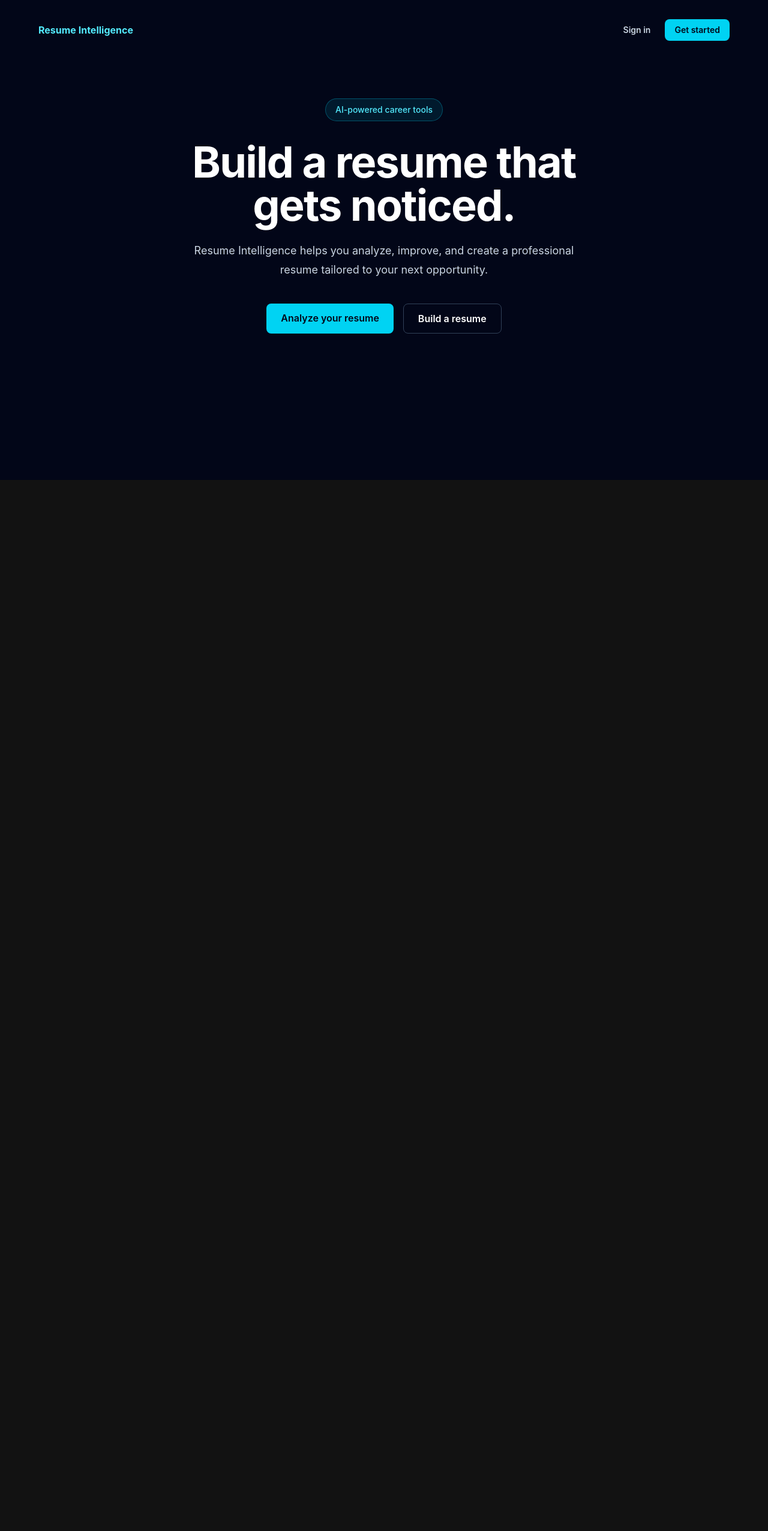
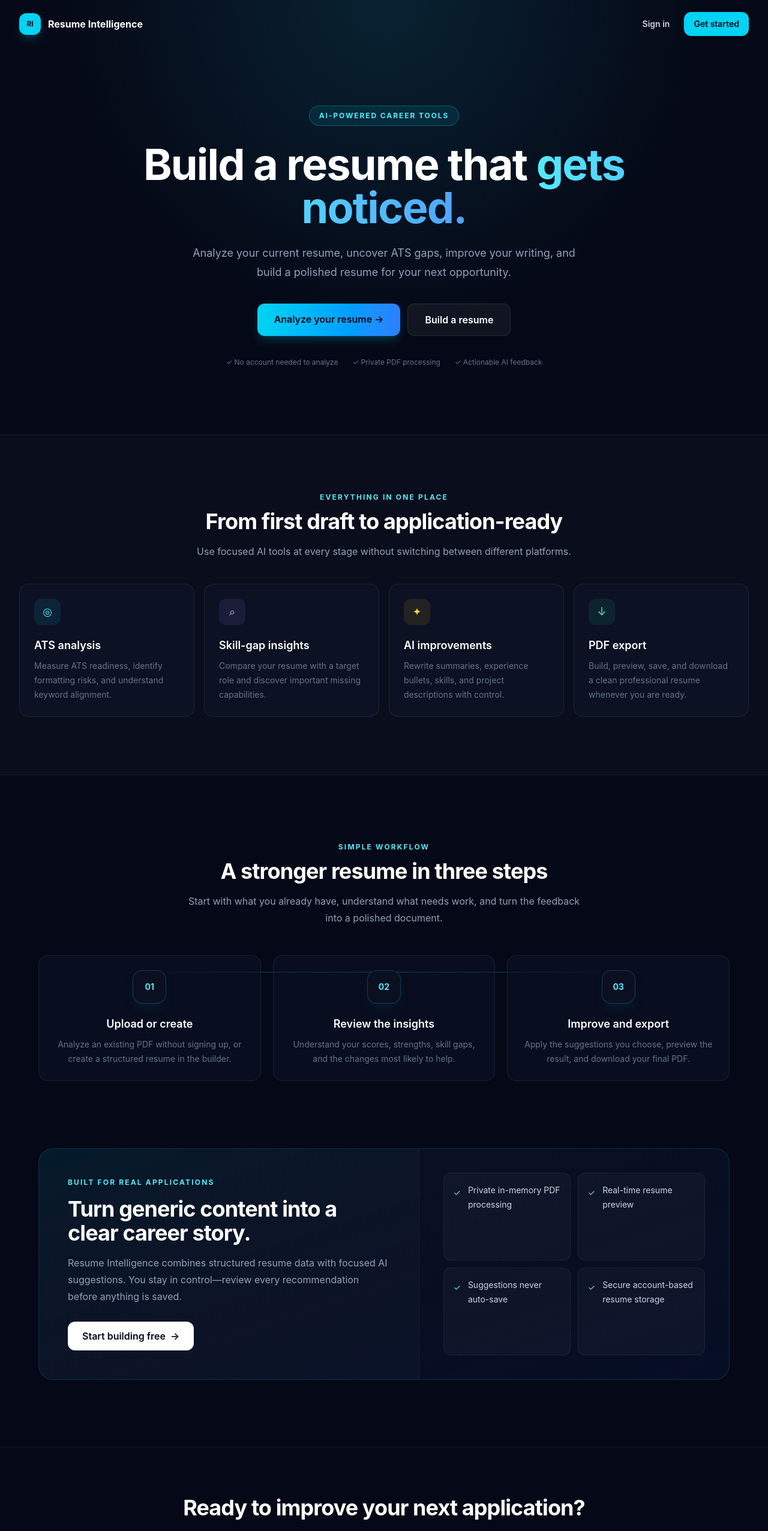
Before and after one commit to im-alisher/resume-intelligence, a React (Vite) app in the folder frontend/: page / in a window 1280 px wide. Shown: the top 2552 px of the page at 60% size. Before the commit the page ends 800 px from the top, so only its background shows below. Built offline with nearby package versions, Linux system fonts and the light colour scheme; no server answers.

Commit message:
expand responsive homepage content

```diff
--- a/frontend/src/App.tsx
+++ b/frontend/src/App.tsx
@@ -10,47 +10,119 @@ function HomePage() {
   const { user } = useAuth()
 
   return (
-    <main className="min-h-screen bg-slate-950 px-6 py-8 text-white">
-      <nav className="mx-auto flex max-w-6xl items-center justify-between">
-        <span className="font-bold text-cyan-300">Resume Intelligence</span>
-        <div className="flex items-center gap-3">
+    <main className="min-h-screen overflow-hidden bg-[#050816] text-white">
+      <div className="pointer-events-none absolute inset-x-0 top-0 h-[720px] bg-[radial-gradient(circle_at_50%_0%,rgba(34,211,238,0.13),transparent_58%)]" />
+      <nav className="relative mx-auto flex max-w-7xl items-center justify-between px-5 py-5 sm:px-8">
+        <Link to="/" className="flex items-center gap-3 font-bold text-white">
+          <span className="grid size-9 place-items-center rounded-xl bg-cyan-400 text-xs text-slate-950 shadow-lg shadow-cyan-400/20">RI</span>
+          <span className="hidden sm:inline">Resume Intelligence</span>
+          <span className="sm:hidden">Resume AI</span>
+        </Link>
+        <div className="flex items-center gap-1 sm:gap-3">
           {user ? (
-            <Link to="/dashboard" className="rounded-lg border border-slate-700 px-4 py-2 text-sm font-semibold hover:bg-slate-900">
+            <Link to="/dashboard" className="rounded-xl border border-white/10 bg-white/5 px-4 py-2.5 text-sm font-semibold transition hover:border-cyan-400/30 hover:bg-cyan-400/10">
               Dashboard
             </Link>
           ) : (
             <>
-              <Link to="/login" className="px-3 py-2 text-sm font-semibold text-slate-300 hover:text-white">
+              <Link to="/login" className="px-3 py-2 text-sm font-semibold text-slate-300 transition hover:text-white">
                 Sign in
               </Link>
-              <Link to="/register" className="rounded-lg bg-cyan-400 px-4 py-2 text-sm font-semibold text-slate-950 hover:bg-cyan-300">
+              <Link to="/register" className="rounded-xl bg-cyan-400 px-4 py-2.5 text-sm font-semibold text-slate-950 transition hover:bg-cyan-300">
                 Get started
               </Link>
             </>
           )}
         </div>
       </nav>
-      <div className="mx-auto flex max-w-5xl flex-col items-center py-24 text-center">
-        <span className="rounded-full border border-cyan-400/30 bg-cyan-400/10 px-4 py-2 text-sm font-medium text-cyan-300">
-          AI-powered career tools
-        </span>
-        <h1 className="mt-8 max-w-3xl text-5xl font-bold tracking-tight sm:text-7xl">
-          Build a resume that gets noticed.
-        </h1>
-        <p className="mt-6 max-w-2xl text-lg leading-8 text-slate-300">
-          Resume Intelligence helps you analyze, improve, and create a professional resume tailored to your next opportunity.
-        </p>
-        <div className="mt-10 flex flex-col gap-4 sm:flex-row">
-          <Link to="/analyze" className="rounded-lg bg-cyan-400 px-6 py-3 font-semibold text-slate-950 transition hover:bg-cyan-300">
-            Analyze your resume
-          </Link>
-          <Link to="/dashboard" className="rounded-lg border border-slate-700 px-6 py-3 font-semibold transition hover:border-slate-500 hover:bg-slate-900">
-            Build a resume
-          </Link>
+
+      <section className="relative mx-auto flex max-w-6xl flex-col items-center px-5 pb-20 pt-16 text-center sm:px-8 sm:pb-28 sm:pt-24">
+        <span className="rounded-full border border-cyan-400/30 bg-cyan-400/10 px-4 py-2 text-xs font-bold uppercase tracking-[0.16em] text-cyan-300">AI-powered career tools</span>
+        <h1 className="mt-7 max-w-4xl text-4xl font-bold tracking-tight sm:text-6xl lg:text-7xl">Build a resume that <span className="bg-gradient-to-r from-cyan-300 to-blue-400 bg-clip-text text-transparent">gets noticed.</span></h1>
+        <p className="mt-6 max-w-2xl text-base leading-7 text-slate-400 sm:text-lg sm:leading-8">Analyze your current resume, uncover ATS gaps, improve your writing, and build a polished resume for your next opportunity.</p>
+        <div className="mt-9 flex w-full max-w-md flex-col gap-3 sm:w-auto sm:max-w-none sm:flex-row">
+          <Link to="/analyze" className="rounded-xl bg-gradient-to-r from-cyan-400 to-blue-500 px-7 py-3.5 font-semibold text-slate-950 shadow-lg shadow-cyan-500/20 transition hover:-translate-y-0.5">Analyze your resume <span aria-hidden="true">→</span></Link>
+          <Link to="/dashboard" className="rounded-xl border border-white/10 bg-white/5 px-7 py-3.5 font-semibold transition hover:border-cyan-400/30 hover:bg-cyan-400/10">Build a resume</Link>
         </div>
-      </div>
+        <div className="mt-9 flex flex-wrap items-center justify-center gap-x-6 gap-y-2 text-xs text-slate-500"><span>✓ No account needed to analyze</span><span>✓ Private PDF processing</span><span>✓ Actionable AI feedback</span></div>
+      </section>
+
+      <section className="border-y border-white/[0.06] bg-white/[0.02] px-5 py-20 sm:px-8 sm:py-24">
+        <div className="mx-auto max-w-7xl">
+          <SectionHeading eyebrow="Everything in one place" title="From first draft to application-ready" description="Use focused AI tools at every stage without switching between different platforms." />
+          <div className="mt-10 grid gap-4 md:grid-cols-2 lg:grid-cols-4">
+            {homeFeatures.map((feature) => (
+              <article key={feature.title} className="group rounded-2xl border border-white/[0.08] bg-slate-900/55 p-6 transition hover:-translate-y-1 hover:border-cyan-400/25 hover:bg-slate-900/80">
+                <span className={`grid size-11 place-items-center rounded-xl text-lg ${feature.style}`} aria-hidden="true">{feature.icon}</span>
+                <h3 className="mt-5 text-lg font-semibold">{feature.title}</h3>
+                <p className="mt-2 text-sm leading-6 text-slate-500">{feature.description}</p>
+              </article>
+            ))}
+          </div>
+        </div>
+      </section>
+
+      <section className="px-5 py-20 sm:px-8 sm:py-28">
+        <div className="mx-auto max-w-6xl">
+          <SectionHeading eyebrow="Simple workflow" title="A stronger resume in three steps" description="Start with what you already have, understand what needs work, and turn the feedback into a polished document." />
+          <div className="relative mt-12 grid gap-5 md:grid-cols-3">
+            <div className="absolute left-[17%] right-[17%] top-7 hidden h-px bg-gradient-to-r from-cyan-400/10 via-cyan-400/50 to-cyan-400/10 md:block" />
+            {homeSteps.map((item, index) => (
+              <article key={item.title} className="relative rounded-2xl border border-white/[0.07] bg-slate-900/45 p-6 text-center">
+                <span className="relative mx-auto grid size-14 place-items-center rounded-2xl border border-cyan-400/25 bg-[#0b1020] text-sm font-bold text-cyan-300 shadow-lg shadow-cyan-950/30">0{index + 1}</span>
+                <h3 className="mt-5 text-lg font-semibold">{item.title}</h3>
+                <p className="mt-2 text-sm leading-6 text-slate-500">{item.description}</p>
+              </article>
+            ))}
+          </div>
+        </div>
+      </section>
+
+      <section className="px-5 pb-20 sm:px-8 sm:pb-28">
+        <div className="mx-auto grid max-w-6xl overflow-hidden rounded-3xl border border-cyan-400/15 bg-gradient-to-br from-cyan-400/10 via-slate-900/80 to-blue-500/10 lg:grid-cols-[1.1fr_0.9fr]">
+          <div className="p-7 sm:p-10 lg:p-12">
+            <p className="text-xs font-bold uppercase tracking-[0.18em] text-cyan-300">Built for real applications</p>
+            <h2 className="mt-4 text-3xl font-bold tracking-tight sm:text-4xl">Turn generic content into a clear career story.</h2>
+            <p className="mt-4 max-w-xl leading-7 text-slate-400">Resume Intelligence combines structured resume data with focused AI suggestions. You stay in control—review every recommendation before anything is saved.</p>
+            <Link to="/dashboard" className="mt-7 inline-flex rounded-xl bg-white px-6 py-3 font-semibold text-slate-950 transition hover:bg-cyan-100">Start building free <span className="ml-2" aria-hidden="true">→</span></Link>
+          </div>
+          <div className="grid gap-3 border-t border-white/[0.07] bg-slate-950/30 p-7 sm:grid-cols-2 sm:p-10 lg:border-l lg:border-t-0">
+            {homeBenefits.map((benefit) => <div key={benefit} className="flex items-start gap-3 rounded-xl border border-white/[0.06] bg-white/[0.03] p-4 text-sm leading-6 text-slate-300"><span className="mt-1 text-cyan-300">✓</span>{benefit}</div>)}
+          </div>
+        </div>
+      </section>
+
+      <section className="border-t border-white/[0.06] px-5 py-16 text-center sm:px-8 sm:py-20">
+        <h2 className="text-3xl font-bold tracking-tight sm:text-4xl">Ready to improve your next application?</h2>
+        <p className="mx-auto mt-4 max-w-xl text-slate-400">Get useful feedback in minutes, or build a professional resume from scratch.</p>
+        <div className="mx-auto mt-7 flex max-w-md flex-col justify-center gap-3 sm:max-w-none sm:flex-row">
+          <Link to="/analyze" className="rounded-xl bg-cyan-400 px-6 py-3 font-semibold text-slate-950 hover:bg-cyan-300">Analyze for free</Link>
+          <Link to={user ? '/dashboard' : '/register'} className="rounded-xl border border-white/10 px-6 py-3 font-semibold hover:bg-white/5">{user ? 'Open dashboard' : 'Create an account'}</Link>
+        </div>
+      </section>
+
+      <footer className="border-t border-white/[0.06] px-5 py-6 sm:px-8"><div className="mx-auto flex max-w-7xl flex-col items-center justify-between gap-3 text-center text-xs text-slate-600 sm:flex-row"><span>Resume Intelligence</span><span>AI-assisted tools for stronger resumes.</span></div></footer>
     </main>
   )
+}
+
+const homeFeatures = [
+  { icon: '◎', title: 'ATS analysis', description: 'Measure ATS readiness, identify formatting risks, and understand keyword alignment.', style: 'bg-cyan-400/10 text-cyan-300' },
+  { icon: '⌕', title: 'Skill-gap insights', description: 'Compare your resume with a target role and discover important missing capabilities.', style: 'bg-violet-400/10 text-violet-300' },
+  { icon: '✦', title: 'AI improvements', description: 'Rewrite summaries, experience bullets, skills, and project descriptions with control.', style: 'bg-amber-400/10 text-amber-300' },
+  { icon: '↓', title: 'PDF export', description: 'Build, preview, save, and download a clean professional resume whenever you are ready.', style: 'bg-emerald-400/10 text-emerald-300' },
+]
+
+const homeSteps = [
+  { title: 'Upload or create', description: 'Analyze an existing PDF without signing up, or create a structured resume in the builder.' },
+  { title: 'Review the insights', description: 'Understand your scores, strengths, skill gaps, and the changes most likely to help.' },
+  { title: 'Improve and export', description: 'Apply the suggestions you choose, preview the result, and download your final PDF.' },
+]
+
+const homeBenefits = ['Private in-memory PDF processing', 'Real-time resume preview', 'Suggestions never auto-save', 'Secure account-based resume storage']
+
+function SectionHeading({ eyebrow, title, description }: { eyebrow: string; title: string; description: string }) {
+  return <div className="mx-auto max-w-2xl text-center"><p className="text-xs font-bold uppercase tracking-[0.18em] text-cyan-300">{eyebrow}</p><h2 className="mt-3 text-3xl font-bold tracking-tight sm:text-4xl">{title}</h2><p className="mt-4 text-sm leading-7 text-slate-400 sm:text-base">{description}</p></div>
 }
 
 export default function App() {
```
